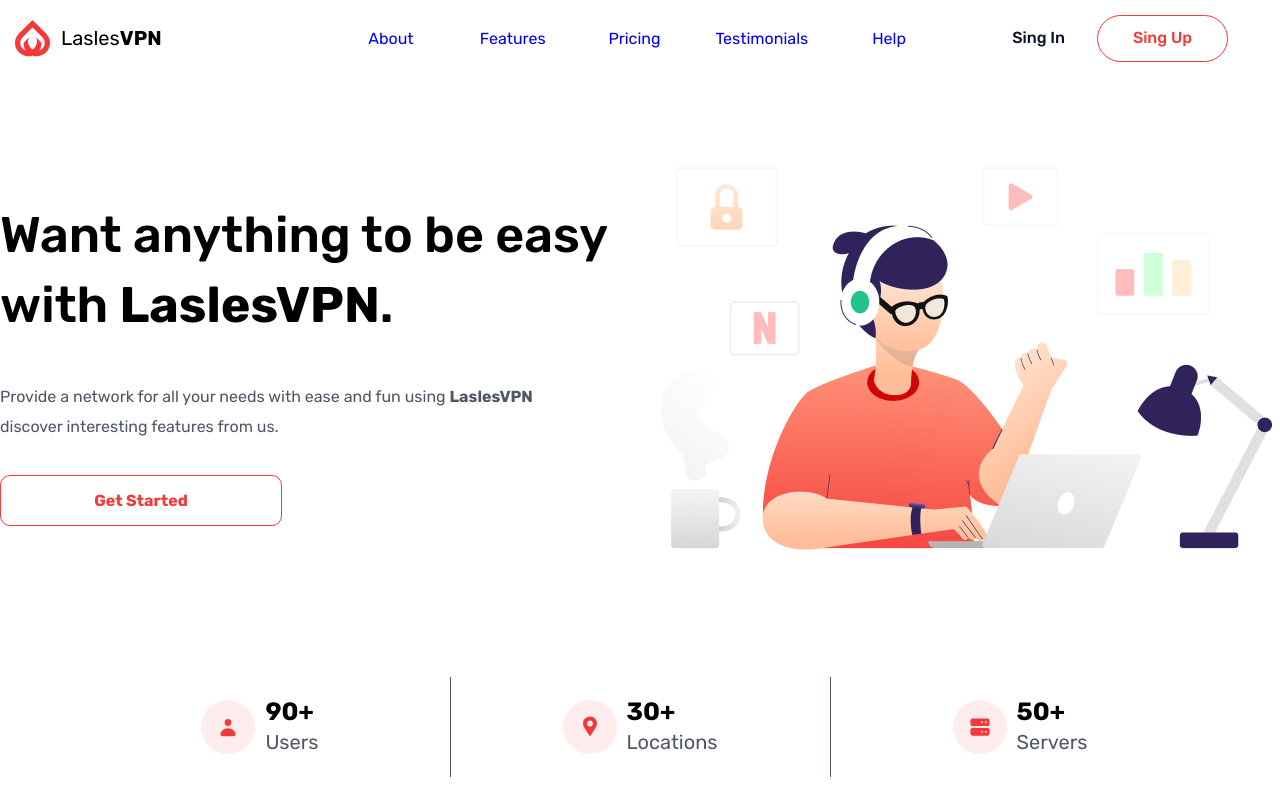
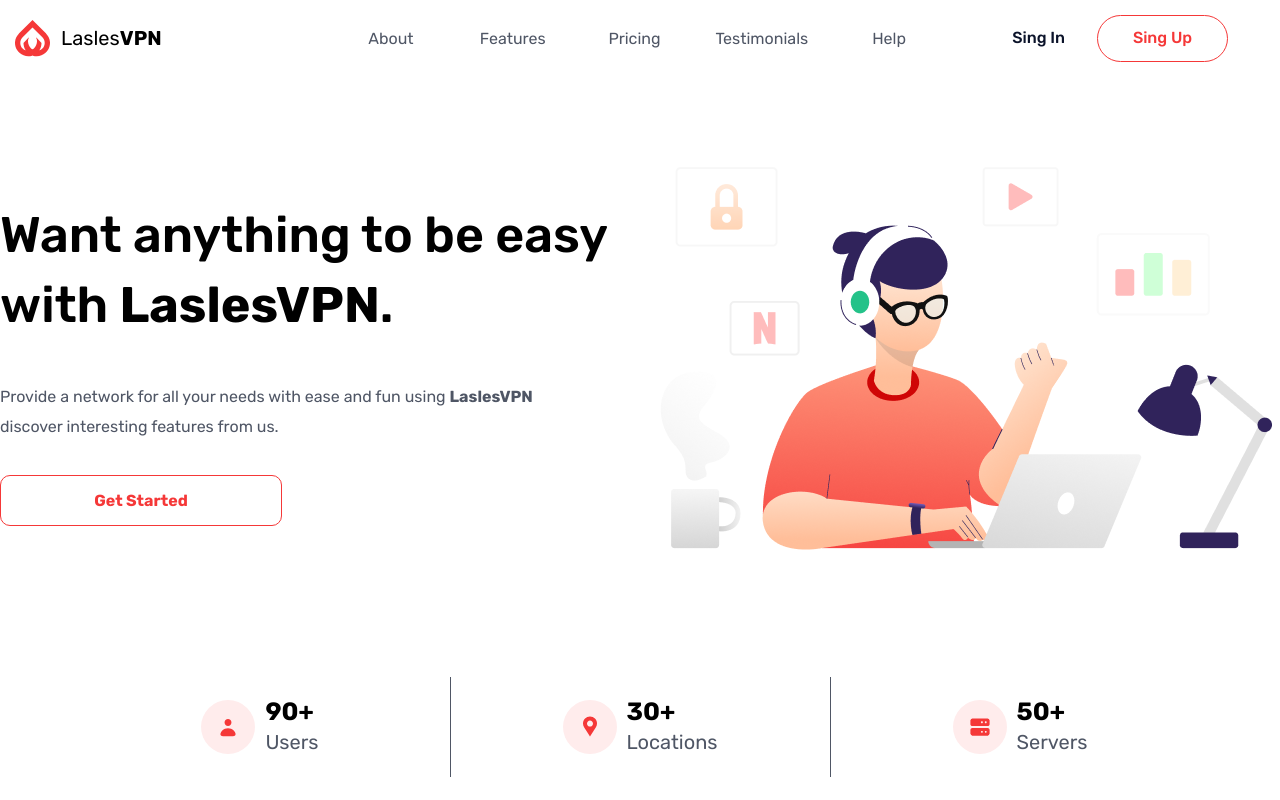
Before and after one commit to erlankg0/neobis-front-lasles-VPN, a website: page index.html in a window 1280 px wide. Shown: the top 800 px of the page. Drawn offline with nearby package versions, Linux system fonts and the light colour scheme.

Commit message:
fix header color

```diff
--- a/src/scss/header.sass
+++ b/src/scss/header.sass
@@ -33,6 +33,7 @@
     text-align: center
     cursor: pointer
     text-decoration: none
+    color: $--color-gray
 
 .auth
   display: grid
```
Also changed, not shown: README.md, dist/css/header.css, dist/css/styles.css.
